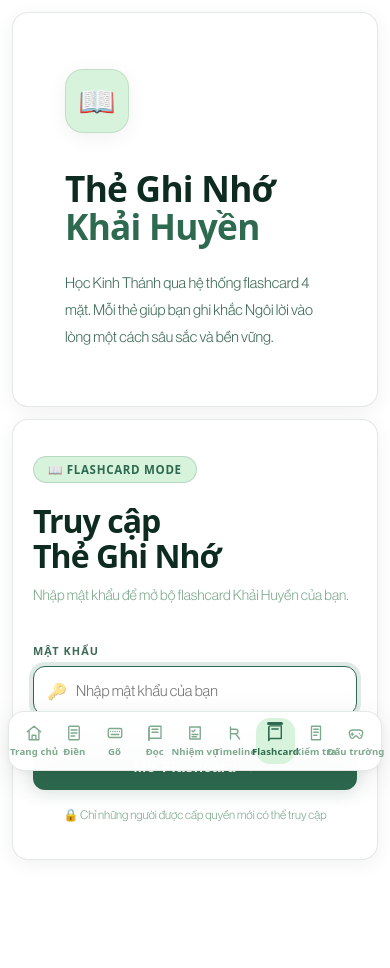
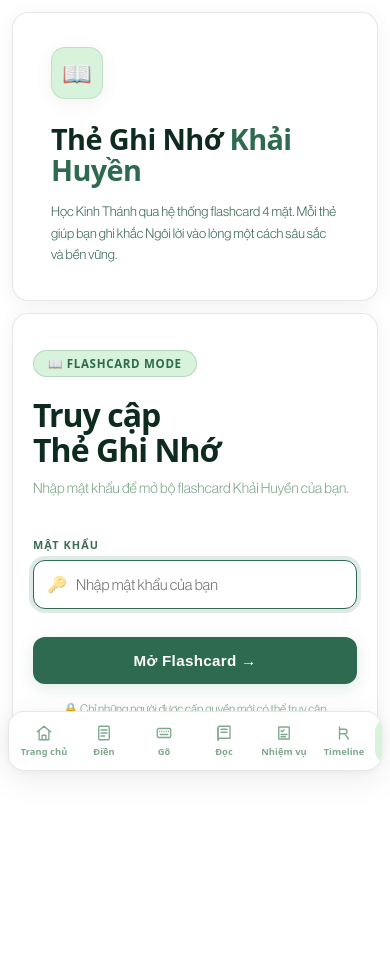
Before and after one commit to NHD-2312599/AlwaysStayHydrated, a Flask app: page /flashcard/login in a window 390 px wide. Shown: the part 65-1033 px from the top of the page. After the commit the page ends 840 px from the top, so only its background shows below. Run offline with Flask 3, Linux system fonts and the light colour scheme; a user stored in the database is signed in; some web fonts are replaced.

Commit message:
Refine responsive learning interfaces

```diff
--- a/static/css/theme.css
+++ b/static/css/theme.css
@@ -212,8 +212,26 @@ body.has-bottom-nav { padding-bottom: 96px; }
 .nav-btn.active .nav-icon { transform: scale(1.05); }
 
 @media (max-width: 420px) {
-  .bottom-nav { left: 8px; right: 8px; bottom: 8px; width: calc(100% - 16px); padding: 6px; border-radius: var(--radius); }
-  .nav-btn { font-size: 0.6rem; padding: 6px 2px; }
+  .bottom-nav {
+    left: 8px;
+    right: 8px;
+    bottom: 8px;
+    width: calc(100% - 16px);
+    padding: 6px;
+    border-radius: var(--radius);
+    justify-content: flex-start;
+    overflow-x: auto;
+    overflow-y: hidden;
+    scrollbar-width: none;
+  }
+  .bottom-nav::-webkit-scrollbar { display: none; }
+  .nav-btn {
+    flex: 0 0 58px;
+    min-width: 58px;
+    max-width: none;
+    font-size: 0.58rem;
+    padding: 6px 2px;
+  }
   .nav-btn .nav-icon { font-size: 1.1rem; }
   .nav-btn .nav-icon svg { width: 18px; height: 18px; }
 }
--- a/templates/flashcard.html
+++ b/templates/flashcard.html
@@ -46,10 +46,7 @@
 
 body {
   font-family: 'NeueHaasGroteskDisplay', Helvetica, sans-serif;
-  background:
-    radial-gradient(circle at 12% 8%, rgba(216,243,220,0.72), transparent 34%),
-    radial-gradient(circle at 92% 18%, rgba(254,243,199,0.42), transparent 30%),
-    linear-gradient(145deg, #F5FAF1 0%, #F7F3E8 52%, #EEF7F0 100%);
+  background: #FFFFFF;
   min-height: 100vh;
   color: var(--text-pri);
   display: flex;
--- a/templates/flashcard_login.html
+++ b/templates/flashcard_login.html
@@ -533,16 +533,64 @@ input[type="password"].error {
   .form-inner { max-width: 100%; }
 }
 
-/* Shared white app surface: keep the login split layout card-like. */
-body.has-bottom-nav { background: var(--bg); }
-.split-layout { gap: 28px; padding: 32px; min-height: calc(100vh - 64px); }
+/* Keep the login panels compact so the page gradient remains visible around them. */
+body.has-bottom-nav {
+  background: #FFFFFF;
+}
+.split-layout {
+  flex: 0 0 auto;
+  width: min(1180px, calc(100% - 80px));
+  height: min(560px, calc(100vh - 190px));
+  min-height: 0;
+  margin: auto;
+  gap: 28px;
+  padding: 0;
+  align-items: stretch;
+}
 .hero-panel {
   background: var(--surface);
   border: 1px solid var(--border);
   border-radius: var(--radius);
   box-shadow: var(--shadow);
   color: var(--text-pri);
-  padding: 56px 52px;
+  padding: 34px 38px;
+}
+.hero-top {
+  width: 100%;
+  max-width: 520px;
+  margin: 0 auto;
+}
+.hero-logo-box {
+  width: 52px;
+  height: 52px;
+  margin-bottom: 24px;
+  font-size: 24px;
+  border-radius: 14px;
+}
+.hero-title {
+  font-size: clamp(1.8rem, 3vw, 2.5rem);
+  margin-bottom: 16px;
+}
+.hero-desc {
+  font-size: 0.84rem;
+  line-height: 1.6;
+  max-width: 100%;
+}
+.hero-features {
+  width: 100%;
+  gap: 10px;
+  margin-top: 28px;
+}
+.hero-feat {
+  gap: 10px;
+  font-size: 0.78rem;
+  padding: 9px 12px;
+}
+.hero-feat-icon {
+  width: 30px;
+  height: 30px;
+  border-radius: 8px;
+  font-size: 15px;
 }
 .hero-panel::before, .hero-panel::after, .particle { display: none; }
 .hero-title { color: var(--text-pri); }
@@ -561,11 +609,18 @@ body.has-bottom-nav { background: var(--bg); }
 .submit-btn { background: var(--accent); box-shadow: 0 4px 16px var(--accent-glow); }
 .submit-btn:hover { background: var(--accent-dk); box-shadow: 0 8px 24px var(--accent-glow); }
 @media (max-width: 900px) {
-  .split-layout { padding: 20px; }
+  .split-layout {
+    width: calc(100% - 40px);
+    height: auto;
+    min-height: 0;
+    flex: 1 0 auto;
+    margin: 20px auto;
+    padding: 0;
+  }
   .hero-panel, .form-panel { border-radius: var(--radius); }
 }
 @media (max-width: 480px) {
-  .split-layout { padding: 12px; gap: 12px; }
+  .split-layout { width: calc(100% - 24px); margin: 12px auto; gap: 12px; }
 }
 </style>
 <script src="/static/js/session-refresh.js"></script>
@@ -602,7 +657,7 @@ body.has-bottom-nav { background: var(--bg); }
 
     <div class="hero-top">
       <div class="hero-logo-box">📖</div>
-      <h1 class="hero-title">Thẻ Ghi Nhớ<br><span>Khải Huyền</span></h1>
+      <h1 class="hero-title">Thẻ Ghi Nhớ <span>Khải Huyền</span></h1>
       <p class="hero-desc">
         Học Kinh Thánh qua hệ thống flashcard 4 mặt. Mỗi thẻ giúp bạn ghi khắc Ngôi lời vào lòng một cách sâu sắc và bền vững.
       </p>
--- a/templates/read.html
+++ b/templates/read.html
@@ -24,8 +24,7 @@
     .reader-icon-btn, .reader-title { border:0; background:transparent; color:inherit; font:inherit; cursor:pointer; }
     .reader-icon-btn { width:42px; height:42px; border-radius:50%; display:grid; place-items:center; font-size:1.2rem; }
     .reader-icon-btn svg { width:20px; height:20px; display:block; fill:none; stroke:currentColor; stroke-width:1.8; stroke-linecap:round; stroke-linejoin:round; }
-    .aa-glyph { display:inline-flex; align-items:baseline; gap:3px; font-family:'NeueHaasGroteskDisplay',sans-serif; font-size:1.08rem; font-weight:500; line-height:1; letter-spacing:0; }
-    .aa-glyph small { font-size:.78em; font-weight:400; }
+    .aa-glyph { display:inline-flex; align-items:baseline; font-family:'NeueHaasGroteskDisplay',sans-serif; font-size:1.08rem; font-weight:500; line-height:1; letter-spacing:0; }
     .reader-icon-btn:hover { background:rgba(45,106,79,.12); }
     .reader-title { font-weight:700; font-size:1rem; padding:10px 14px; white-space:nowrap; }
     .reader-title::after { content:''; display:inline-block; width:7px; height:7px; margin:0 0 3px 8px; border-right:1.5px solid currentColor; border-bottom:1.5px solid currentColor; transform:rotate(45deg); }
@@ -67,7 +66,7 @@
   <header class="reader-header"><div class="reader-header-inner">
     <a class="reader-icon-btn" href="{{ url_for('index') }}" aria-label="Quay lại trang chủ"><svg viewBox="0 0 24 24" aria-hidden="true"><path d="M19 12H5M10 7l-5 5 5 5"/></svg></a>
     <button class="reader-title" id="chapterPickerButton" type="button">Khải Huyền {{ chapter }}</button>
-    <div class="reader-actions"><button class="reader-icon-btn" id="settingsButton" type="button" aria-label="Điều chỉnh đọc"><span class="aa-glyph" aria-hidden="true"><span>A</span><small>a</small></span></button><button class="reader-icon-btn" id="menuButton" type="button" aria-label="Mục lục"><svg viewBox="0 0 24 24" aria-hidden="true"><circle cx="12" cy="5" r="1" fill="currentColor" stroke="none"/><circle cx="12" cy="12" r="1" fill="currentColor" stroke="none"/><circle cx="12" cy="19" r="1" fill="currentColor" stroke="none"/></svg></button></div>
+    <div class="reader-actions"><button class="reader-icon-btn" id="settingsButton" type="button" aria-label="Điều chỉnh đọc"><span class="aa-glyph" aria-hidden="true">Aa</span></button><button class="reader-icon-btn" id="menuButton" type="button" aria-label="Mục lục"><svg viewBox="0 0 24 24" aria-hidden="true"><circle cx="12" cy="5" r="1" fill="currentColor" stroke="none"/><circle cx="12" cy="12" r="1" fill="currentColor" stroke="none"/><circle cx="12" cy="19" r="1" fill="currentColor" stroke="none"/></svg></button></div>
   </div></header>
 
   <main class="reader-main">
```
Also changed, not shown: templates/index.html (+27 -3 lines), templates/timeline.html (+11 -4 lines).
